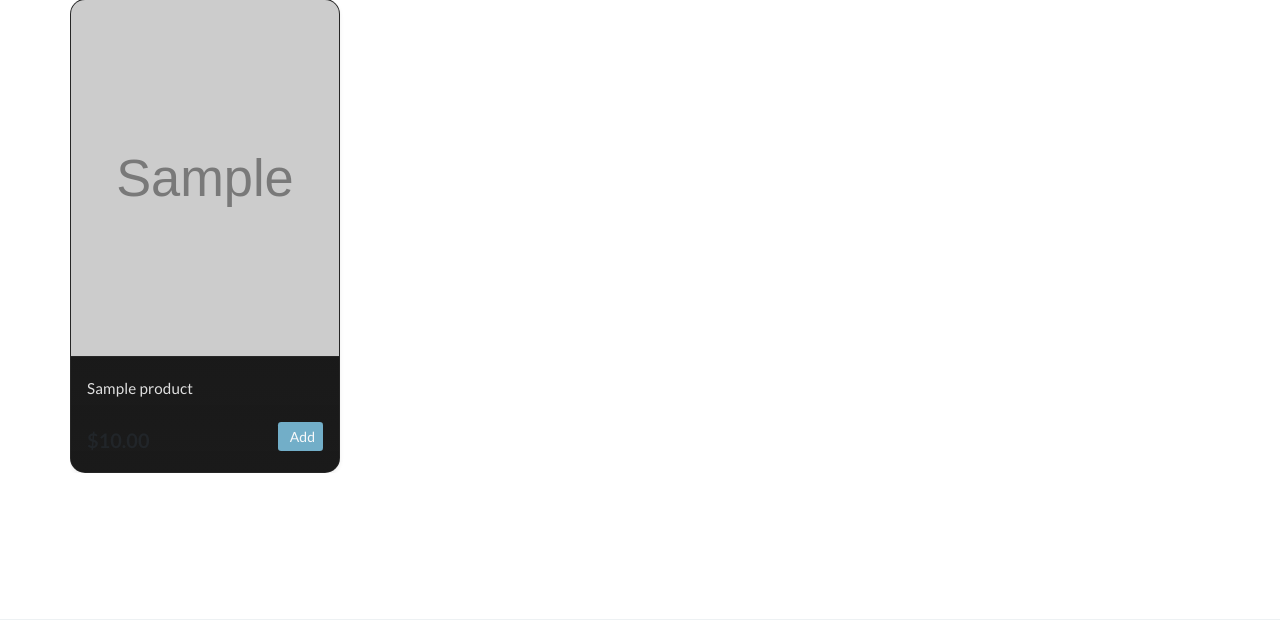
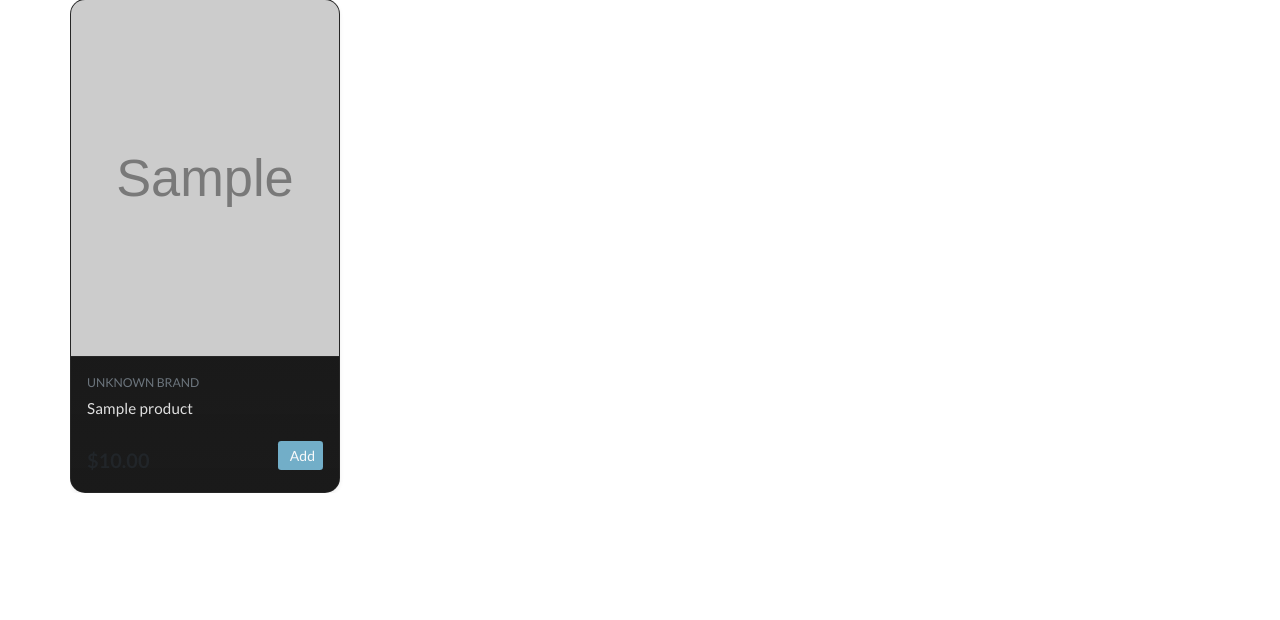
Before and after one commit to dimuthadithya/MobiMart, a PHP site: page /index.php in a window 1280 px wide. Shown: the part 1082-1702 px from the top of the page. Run offline with PHP 8.4, Linux system fonts and the light colour scheme; tables that the repository leaves empty hold one stand-in row (values such as "Sample post"); grey boxes marked "Sample" are stand-in pictures; data that the repository does not hold is empty.

Commit message:
Fix brand name assignment to handle undefined values gracefully

```diff
--- a/includes/productCardNew.php
+++ b/includes/productCardNew.php
@@ -1,7 +1,7 @@
 <?php
 $product_image = $product['image_url'] ? "../assets/uploads/products/" . htmlspecialchars($product['image_url']) : "../assets/images/product-item1.jpg";
 $product_name = htmlspecialchars($product['product_name']);
-$brand_name = htmlspecialchars($product['brand_name']);
+$brand_name = isset($product['brand_name']) && $product['brand_name'] ? htmlspecialchars($product['brand_name']) : 'Unknown Brand';
 $price = number_format($product['price'], 2);
 $quantity = (int)$product['quantity'];
 $sku = htmlspecialchars($product['sku']);
```
